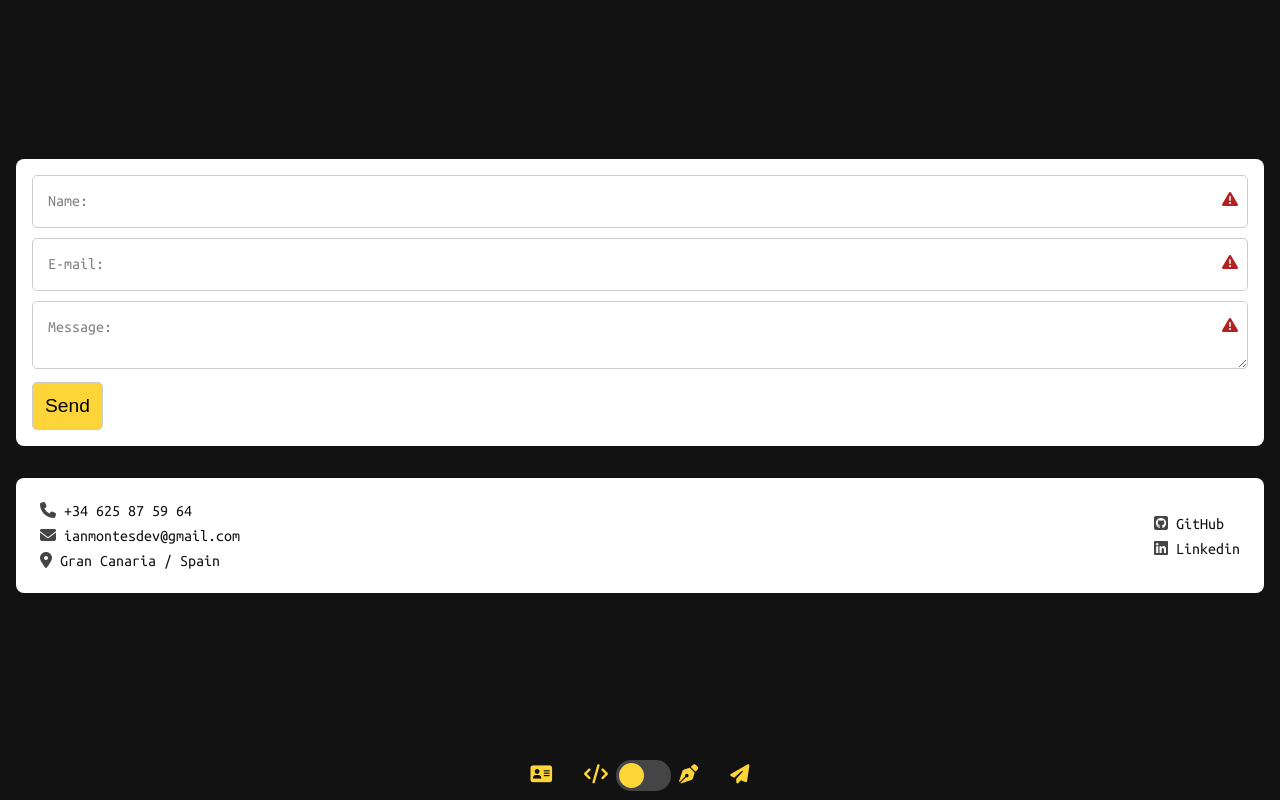
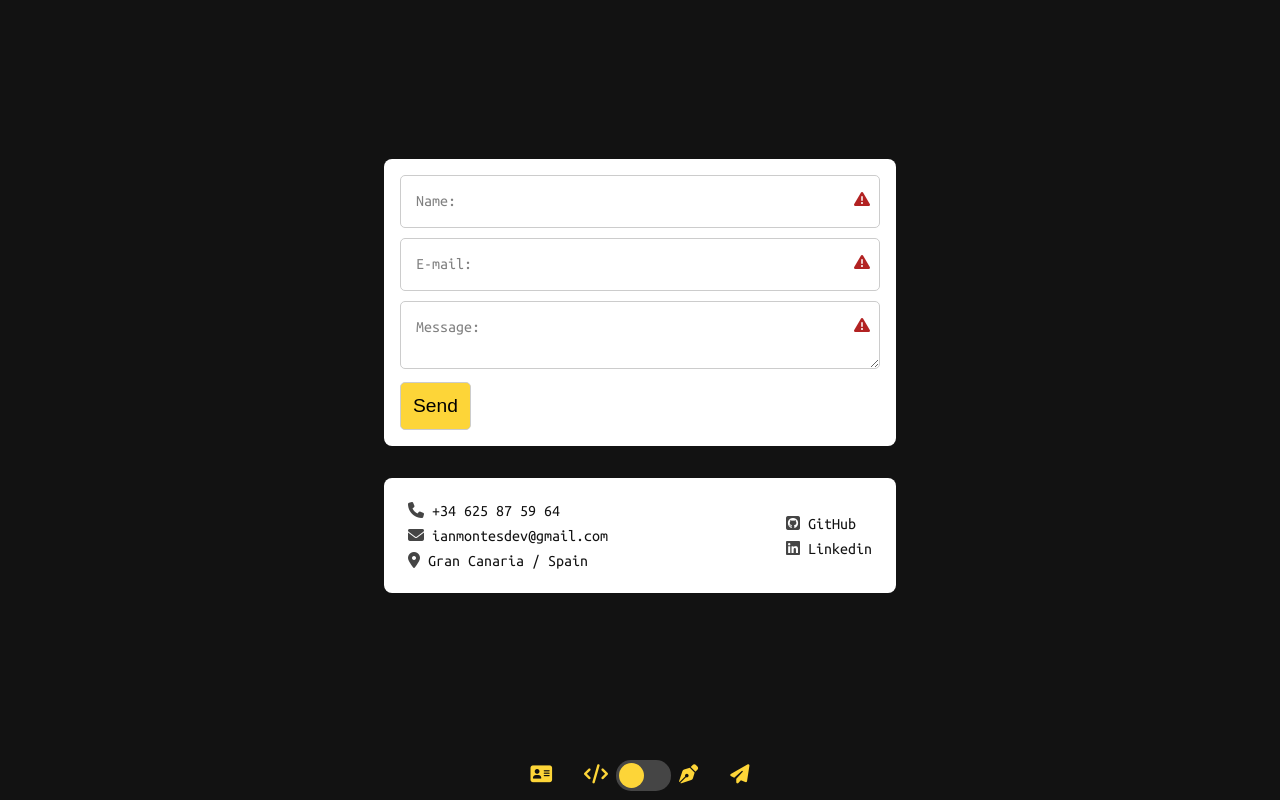
Before and after one commit to ianmontesdev/react-portfolio, a React (Vite) app: page /contact in a window 1280 px wide. Built offline with nearby package versions, Linux system fonts and the light colour scheme.

Commit message:
fixed contact form width for desktop screen

```diff
--- a/src/assets/css/Contact.css
+++ b/src/assets/css/Contact.css
@@ -178,3 +178,10 @@ form textarea:focus + label {
     transform: rotate(360deg);
   }
 }
+
+@media screen and (min-width: 600px) {
+  form,
+  #contact-info {
+    width: auto;
+  }
+}
```
